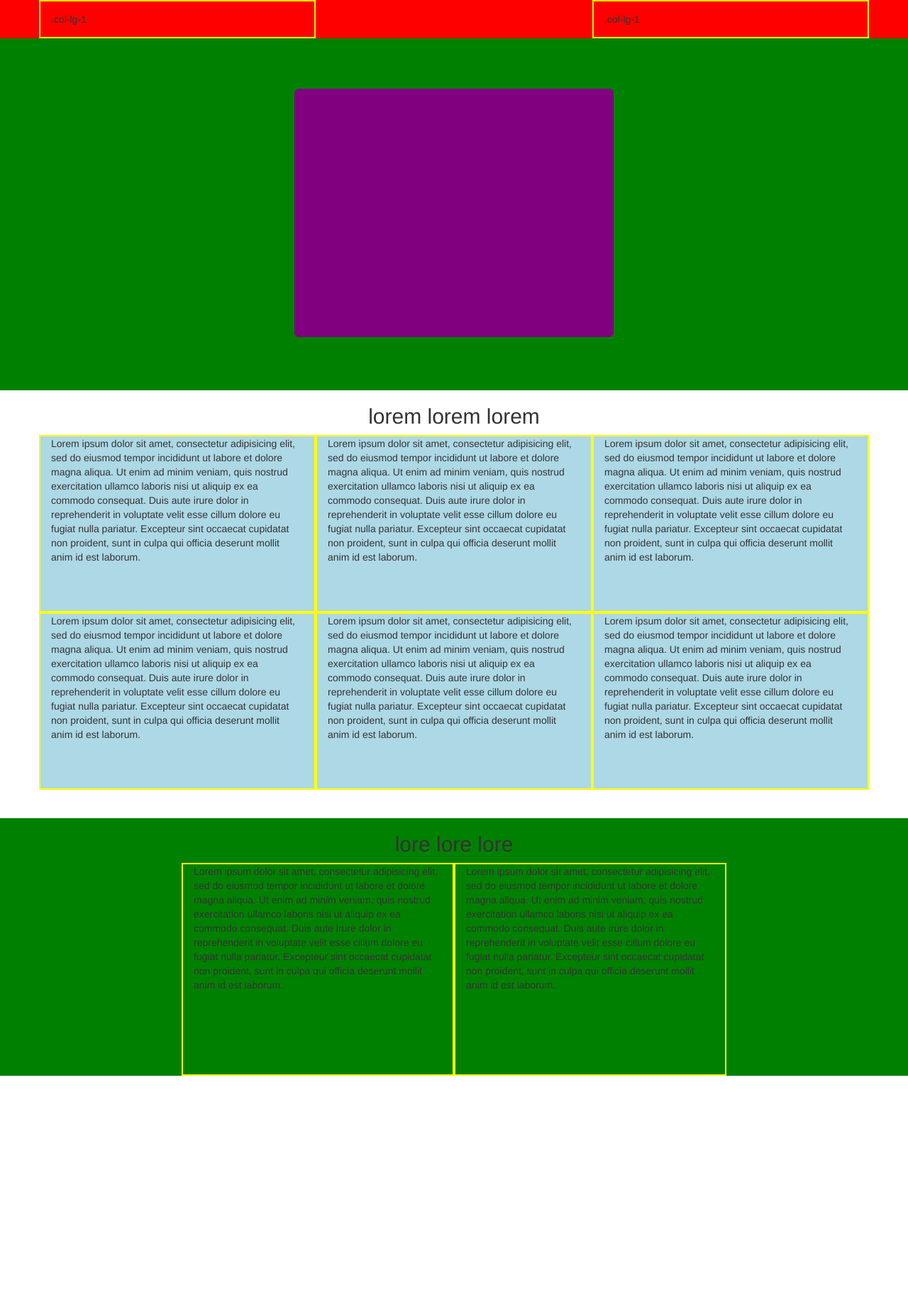
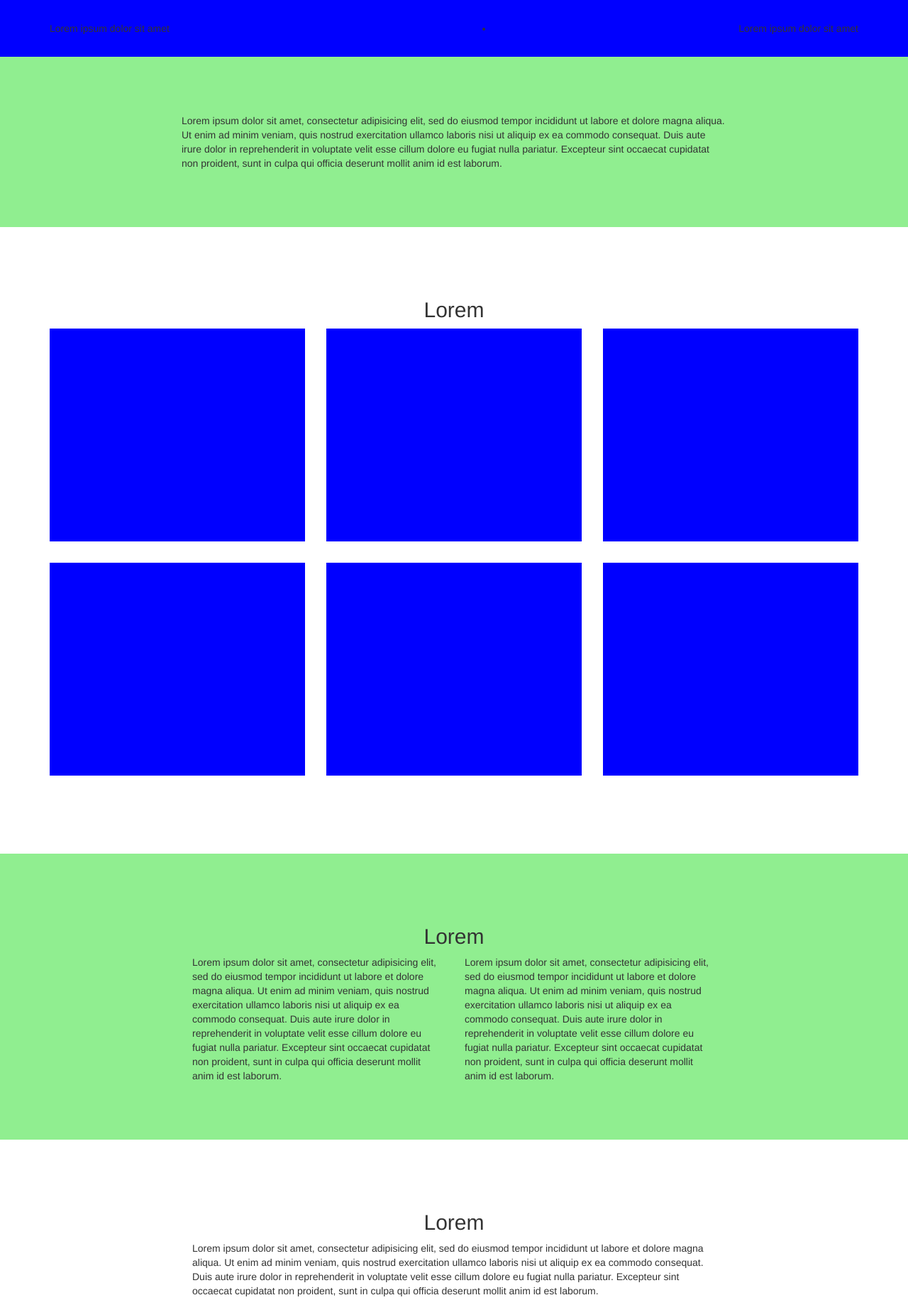
Before and after one commit to Matt0472/html-css-bootstrap-freelancer, a plain HTML site: page index.html in a window 1280 px wide. Shown: the top 1832 px of the page at 71% size. Before the commit the page ends 1516 px from the top, so only its background shows below. Drawn offline with nearby package versions, Linux system fonts and the light colour scheme.

Commit message:
struttura completa, inizio riempimento dettagliato

```diff
--- a/css/style.css
+++ b/css/style.css
@@ -1,65 +1,78 @@
-/* general */
-nav {
-  background-color: red;
-  line-height: 50px;
+body {
+
+}
+
+.padding_top_80 {
+  padding-top: 80px;
+}
+.padding_bottom_80 {
+  padding-bottom: 80px;
+}
+
+.wrapper_60 {
+  width: 60%;
+  margin: 0 auto;
+}
+.bg_green {
+  background-color: lightgreen;
+}
+.btn_green {
+  background-color: #158F77;
+  color: white;
+  text-transform: uppercase;
+}
+.btn_green .glyphicon{
+  vertical-align: text-top;
+}
+
+/* header */
+.header_top {
   position: fixed;
   top: 0;
   left: 0;
-  z-index: 3;
   width: 100%;
-}
-[class*='col-'] {
-  border: 2px solid yellow;
-}
-/* utility */
-.text_center {
-  text-align: center;
-}
-.margin_bottom_40 {
-  margin-bottom: 40px;
-}
-/* jumbotron */
-#jumbo {
-  position: relative;
-  height: 500px;
-  background-color: green;
-  margin-top: 50px;
-}
-.jumbotron {
-  position: absolute;
-  top: 50%;
-  left: 50%;
-  transform: translate(-50%, -50%);
-  height: 350px;
-  width: 450px;
-  background-color: purple;
+  height: 80px;
+  background: blue;
+  line-height: 80px;
 }
 
-/* main content */
-.main_box {
-  height: 250px;
-  background-color: lightblue;
+/* Jumbo */
+.jumbo {
+  margin-top: 80px;
+  padding: 80px 0;
 }
-
-/* about */
-#about {
-  width: 100%;
-  background-color: green;
-}
-.freelance {
+.jumbo_text {
   width: 60%;
   margin: 0 auto;
 }
-.about_box {
+
+/* Portfolio */
+.box_portfolio {
+  width: 100%;
   height: 300px;
+  margin-bottom: 30px;
+  background-color: blue;
+}
+
+/* Footer */
+.footer_top {
+  background-color: blue;
+}
+.footer_bottom {
+  padding: 20px 0;
+  background-color: darkblue;
 }
 
 
-
-/* media query */
-@media screen and (max-width:768px) {
-  .jumbotron {
-    height: 300px;
-    width: 70%;
+@media screen and (max-width: 768px) {
+  .wrapper_xs_100 {
+    width: 100%;
+    margin: 0 auto;
   }
 }
+@media screen and (min-width: 768px) {
+  .wrapper_md_60 {
+    width: 60%;
+    margin: 0 auto;
+  }
+}
--- a/index.html
+++ b/index.html
@@ -5,59 +5,138 @@
     <meta name="viewport" content="width=device-width, initial-scale=1.0">
     <!-- Latest compiled and minified CSS -->
     <link rel="stylesheet" href="https://maxcdn.bootstrapcdn.com/bootstrap/3.3.7/css/bootstrap.min.css" integrity="sha384-BVYiiSIFeK1dGmJRAkycuHAHRg32OmUcww7on3RYdg4Va+PmSTsz/K68vbdEjh4u" crossorigin="anonymous">
+
+    <!-- nostro style -->
     <link rel="stylesheet" href="css/style.css">
-    <title>Bootstrap Freelance</title>
+    <title>Start Bootstrap</title>
   </head>
   <body>
+    <!-- header -->
     <header>
-      <nav>
+      <!-- header_top  -->
+      <div class="header_top">
         <div class="container">
           <div class="row">
-            <div class="col-xs-4">.col-lg-1</div>
-            <div class="col-xs-4 col-xs-offset-4">.col-lg-1</div>
-          </div>
-        </div>
-      </nav>
-      <div id="jumbo" class="container-fluid">
-        <div class="jumbotron">
-
-        </div>
-      </div>
-    </header>
-
-    <main>
-      <div class="container margin_bottom_40">
-        <h2 class="text_center">lorem lorem lorem</h2>
-        <div class="row">
-          <div class="col-lg-4 col-md-6 col-sm-6  main_box">Lorem ipsum dolor sit amet, consectetur adipisicing elit, sed do eiusmod tempor incididunt ut labore et dolore magna aliqua. Ut enim ad minim veniam, quis nostrud exercitation ullamco laboris nisi ut aliquip ex ea commodo consequat. Duis aute irure dolor in reprehenderit in voluptate velit esse cillum dolore eu fugiat nulla pariatur. Excepteur sint occaecat cupidatat non proident, sunt in culpa qui officia deserunt mollit anim id est laborum.
-          </div>
-          <div class="col-lg-4 col-md-6 col-sm-6  main_box">Lorem ipsum dolor sit amet, consectetur adipisicing elit, sed do eiusmod tempor incididunt ut labore et dolore magna aliqua. Ut enim ad minim veniam, quis nostrud exercitation ullamco laboris nisi ut aliquip ex ea commodo consequat. Duis aute irure dolor in reprehenderit in voluptate velit esse cillum dolore eu fugiat nulla pariatur. Excepteur sint occaecat cupidatat non proident, sunt in culpa qui officia deserunt mollit anim id est laborum.
-          </div>
-          <div class="col-lg-4 col-md-6 col-sm-6  main_box">Lorem ipsum dolor sit amet, consectetur adipisicing elit, sed do eiusmod tempor incididunt ut labore et dolore magna aliqua. Ut enim ad minim veniam, quis nostrud exercitation ullamco laboris nisi ut aliquip ex ea commodo consequat. Duis aute irure dolor in reprehenderit in voluptate velit esse cillum dolore eu fugiat nulla pariatur. Excepteur sint occaecat cupidatat non proident, sunt in culpa qui officia deserunt mollit anim id est laborum.
-          </div>
-          <div class="col-lg-4 col-md-6 col-sm-6  main_box">Lorem ipsum dolor sit amet, consectetur adipisicing elit, sed do eiusmod tempor incididunt ut labore et dolore magna aliqua. Ut enim ad minim veniam, quis nostrud exercitation ullamco laboris nisi ut aliquip ex ea commodo consequat. Duis aute irure dolor in reprehenderit in voluptate velit esse cillum dolore eu fugiat nulla pariatur. Excepteur sint occaecat cupidatat non proident, sunt in culpa qui officia deserunt mollit anim id est laborum.
-          </div>
-          <div class="col-lg-4 col-md-6 col-sm-6  main_box">Lorem ipsum dolor sit amet, consectetur adipisicing elit, sed do eiusmod tempor incididunt ut labore et dolore magna aliqua. Ut enim ad minim veniam, quis nostrud exercitation ullamco laboris nisi ut aliquip ex ea commodo consequat. Duis aute irure dolor in reprehenderit in voluptate velit esse cillum dolore eu fugiat nulla pariatur. Excepteur sint occaecat cupidatat non proident, sunt in culpa qui officia deserunt mollit anim id est laborum.
-          </div>
-          <div class="col-lg-4 col-md-6 col-sm-6  main_box">Lorem ipsum dolor sit amet, consectetur adipisicing elit, sed do eiusmod tempor incididunt ut labore et dolore magna aliqua. Ut enim ad minim veniam, quis nostrud exercitation ullamco laboris nisi ut aliquip ex ea commodo consequat. Duis aute irure dolor in reprehenderit in voluptate velit esse cillum dolore eu fugiat nulla pariatur. Excepteur sint occaecat cupidatat non proident, sunt in culpa qui officia deserunt mollit anim id est laborum.
-          </div>
-        </div>
-      </div>
-      <div id="about">
-        <div class="freelance">
-          <div class="container-fluid">
-            <div class="row">
-              <h2 class="text_center">lore lore lore</h2>
-              <div class="col-lg-6 col-md-6 col-sm-6 about_box">Lorem ipsum dolor sit amet, consectetur adipisicing elit, sed do eiusmod tempor incididunt ut labore et dolore magna aliqua. Ut enim ad minim veniam, quis nostrud exercitation ullamco laboris nisi ut aliquip ex ea commodo consequat. Duis aute irure dolor in reprehenderit in voluptate velit esse cillum dolore eu fugiat nulla pariatur. Excepteur sint occaecat cupidatat non proident, sunt in culpa qui officia deserunt mollit anim id est laborum.</div>
-              <div class="col-lg-6 col-md-6 col-sm-6 about_box">Lorem ipsum dolor sit amet, consectetur adipisicing elit, sed do eiusmod tempor incididunt ut labore et dolore magna aliqua. Ut enim ad minim veniam, quis nostrud exercitation ullamco laboris nisi ut aliquip ex ea commodo consequat. Duis aute irure dolor in reprehenderit in voluptate velit esse cillum dolore eu fugiat nulla pariatur. Excepteur sint occaecat cupidatat non proident, sunt in culpa qui officia deserunt mollit anim id est laborum.</div>
+            <div class="col-xs-6">
+              Lorem ipsum dolor sit amet
+            </div>
+            <div class="col-xs-6 text-right">
+              <nav>
+                <a href="#" class="btn btn_green hidden-lg">Menu <span class="glyphicon glyphicon-menu-hamburger" aria-hidden="true"></span></a>
+                <ul class="visible-lg">
+                  <li>Lorem ipsum dolor sit amet</li>
+                </ul>
+              </nav>
             </div>
           </div>
         </div>
       </div>
+      <!-- /header_top  -->
+
+      <!-- jumbo -->
+      <div class="jumbo bg_green">
+        <div class="jumbo_text">
+          Lorem ipsum dolor sit amet, consectetur adipisicing elit, sed do eiusmod tempor incididunt ut labore et dolore magna aliqua. Ut enim ad minim veniam, quis nostrud exercitation ullamco laboris nisi ut aliquip ex ea commodo consequat. Duis aute irure dolor in reprehenderit in voluptate velit esse cillum dolore eu fugiat nulla pariatur. Excepteur sint occaecat cupidatat non proident, sunt in culpa qui officia deserunt mollit anim id est laborum.
+        </div>
+      </div>
+      <!-- jumbo -->
+
+    </header>
+    <!-- /header -->
+
+    <!-- main -->
+    <main>
+      <!-- portfolio -->
+      <section id="portfolio" class="padding_top_80 padding_bottom_80">
+        <h2 class="text-center">Lorem</h2>
+        <div class="container">
+          <div class="row">
+            <div class="col-xs-12 col-sm-6 col-md-4">
+              <div class="box_portfolio"></div>
+            </div>
+            <div class="col-xs-12 col-sm-6 col-md-4">
+              <div class="box_portfolio"></div>
+            </div>
+            <div class="col-xs-12 col-sm-6 col-md-4">
+              <div class="box_portfolio"></div>
+            </div>
+            <div class="col-xs-12 col-sm-6 col-md-4">
+              <div class="box_portfolio"></div>
+            </div>
+            <div class="col-xs-12 col-sm-6 col-md-4">
+              <div class="box_portfolio"></div>
+            </div>
+            <div class="col-xs-12 col-sm-6 col-md-4">
+              <div class="box_portfolio"></div>
+            </div>
+          </div>
+        </div>
+      </section>
+      <!-- /portfolio -->
+
+      <!-- about -->
+      <section id="about" class="bg_green padding_top_80 padding_bottom_80">
+        <div class="wrapper_md_60 wrapper_xs_100">
+          <h2 class="text-center">Lorem</h2>
+          <div class="container-fluid">
+            <div class="row">
+              <div class="col-xs-12 col-md-6">
+                Lorem ipsum dolor sit amet, consectetur adipisicing elit, sed do eiusmod tempor incididunt ut labore et dolore magna aliqua. Ut enim ad minim veniam, quis nostrud exercitation ullamco laboris nisi ut aliquip ex ea commodo consequat. Duis aute irure dolor in reprehenderit in voluptate velit esse cillum dolore eu fugiat nulla pariatur. Excepteur sint occaecat cupidatat non proident, sunt in culpa qui officia deserunt mollit anim id est laborum.
+              </div>
+              <div class="col-xs-12 col-md-6">
+                Lorem ipsum dolor sit amet, consectetur adipisicing elit, sed do eiusmod tempor incididunt ut labore et dolore magna aliqua. Ut enim ad minim veniam, quis nostrud exercitation ullamco laboris nisi ut aliquip ex ea commodo consequat. Duis aute irure dolor in reprehenderit in voluptate velit esse cillum dolore eu fugiat nulla pariatur. Excepteur sint occaecat cupidatat non proident, sunt in culpa qui officia deserunt mollit anim id est laborum.
+              </div>
+            </div>
+          </div>
+        </div>
+      </section>
+      <!-- /about -->
+
+      <!-- contact -->
+      <section id="contact" class="padding_top_80 padding_bottom_80">
+        <div class="wrapper_md_60 wrapper_xs_100">
+          <h2 class="text-center">Lorem</h2>
+          <div class="container-fluid">
+            <div class="row">
+              <div class="col-xs-12">
+                Lorem ipsum dolor sit amet, consectetur adipisicing elit, sed do eiusmod tempor incididunt ut labore et dolore magna aliqua. Ut enim ad minim veniam, quis nostrud exercitation ullamco laboris nisi ut aliquip ex ea commodo consequat. Duis aute irure dolor in reprehenderit in voluptate velit esse cillum dolore eu fugiat nulla pariatur. Excepteur sint occaecat cupidatat non proident, sunt in culpa qui officia deserunt mollit anim id est laborum.
+              </div>
+            </div>
+          </div>
+        </div>
+      </section>
+      <!-- /contact -->
+
     </main>
+    <!-- /main -->
 
+    <!-- footer -->
     <footer>
+      <!-- footer_top -->
+      <div class="footer_top padding_top_80 padding_bottom_80">
+        <div class="container">
+          <div class="row">
+            <div class="col-xs-12 col-md-4">
+              Lorem ipsum dolor sit amet, consectetur adipisicing elit, sed do eiusmod tempor incididunt ut labore et dolore magna aliqua. Ut enim ad minim veniam, quis nostrud exercitation ullamco laboris nisi ut aliquip ex ea commodo consequat. Duis aute irure dolor in reprehenderit in voluptate velit esse cillum dolore eu fugiat nulla pariatur. Excepteur sint occaecat cupidatat non proident, sunt in culpa qui officia deserunt mollit anim id est laborum.
+            </div>
+            <div class="col-xs-12 col-md-4">
+              Lorem ipsum dolor sit amet, consectetur adipisicing elit, sed do eiusmod tempor incididunt ut labore et dolore magna aliqua. Ut enim ad minim veniam, quis nostrud exercitation ullamco laboris nisi ut aliquip ex ea commodo consequat. Duis aute irure dolor in reprehenderit in voluptate velit esse cillum dolore eu fugiat nulla pariatur. Excepteur sint occaecat cupidatat non proident, sunt in culpa qui officia deserunt mollit anim id est laborum.
+            </div>
+            <div class="col-xs-12 col-md-4">
+              Lorem ipsum dolor sit amet, consectetur adipisicing elit, sed do eiusmod tempor incididunt ut labore et dolore magna aliqua. Ut enim ad minim veniam, quis nostrud exercitation ullamco laboris nisi ut aliquip ex ea commodo consequat. Duis aute irure dolor in reprehenderit in voluptate velit esse cillum dolore eu fugiat nulla pariatur. Excepteur sint occaecat cupidatat non proident, sunt in culpa qui officia deserunt mollit anim id est laborum.
+            </div>
+          </div>
+        </div>
+      </div>
+      <!-- /footer_top -->
 
+      <!-- footer_bottom -->
+      <div class="footer_bottom text-center">
+        Copyright © Your Website 2019
+      </div>
+      <!-- /footer_bottom -->
     </footer>
+    <!-- /footer -->
+
   </body>
 </html>
```
